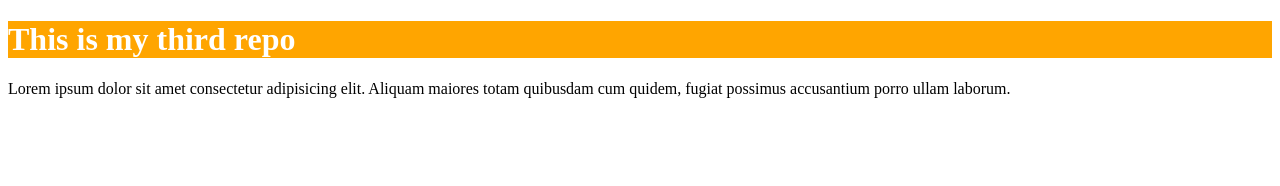
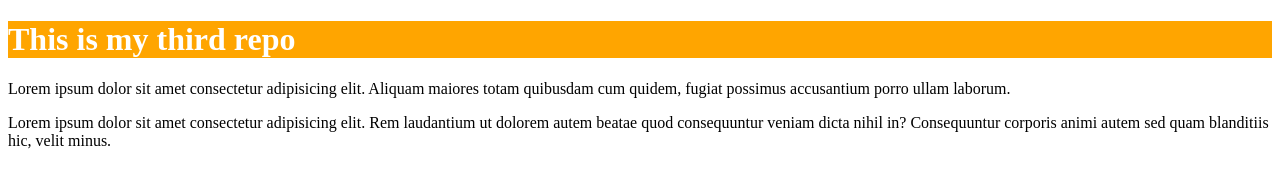
Before and after one commit to dmemon80/my-third-repo, a plain HTML site: page index.html in a window 1280 px wide. Drawn offline with Linux system fonts and the light colour scheme.

Commit message:
final update

```diff
--- a/index.html
+++ b/index.html
@@ -13,6 +13,8 @@
     <h1>This is my third repo</h1>
     <p>
         Lorem ipsum dolor sit amet consectetur adipisicing elit. Aliquam maiores totam quibusdam cum quidem, fugiat possimus accusantium porro ullam laborum.
+
+        <p>Lorem ipsum dolor sit amet consectetur adipisicing elit. Rem laudantium ut dolorem autem beatae quod consequuntur veniam dicta nihil in? Consequuntur corporis animi autem sed quam blanditiis hic, velit minus.</p>
     </p>
 </body>
 
```
